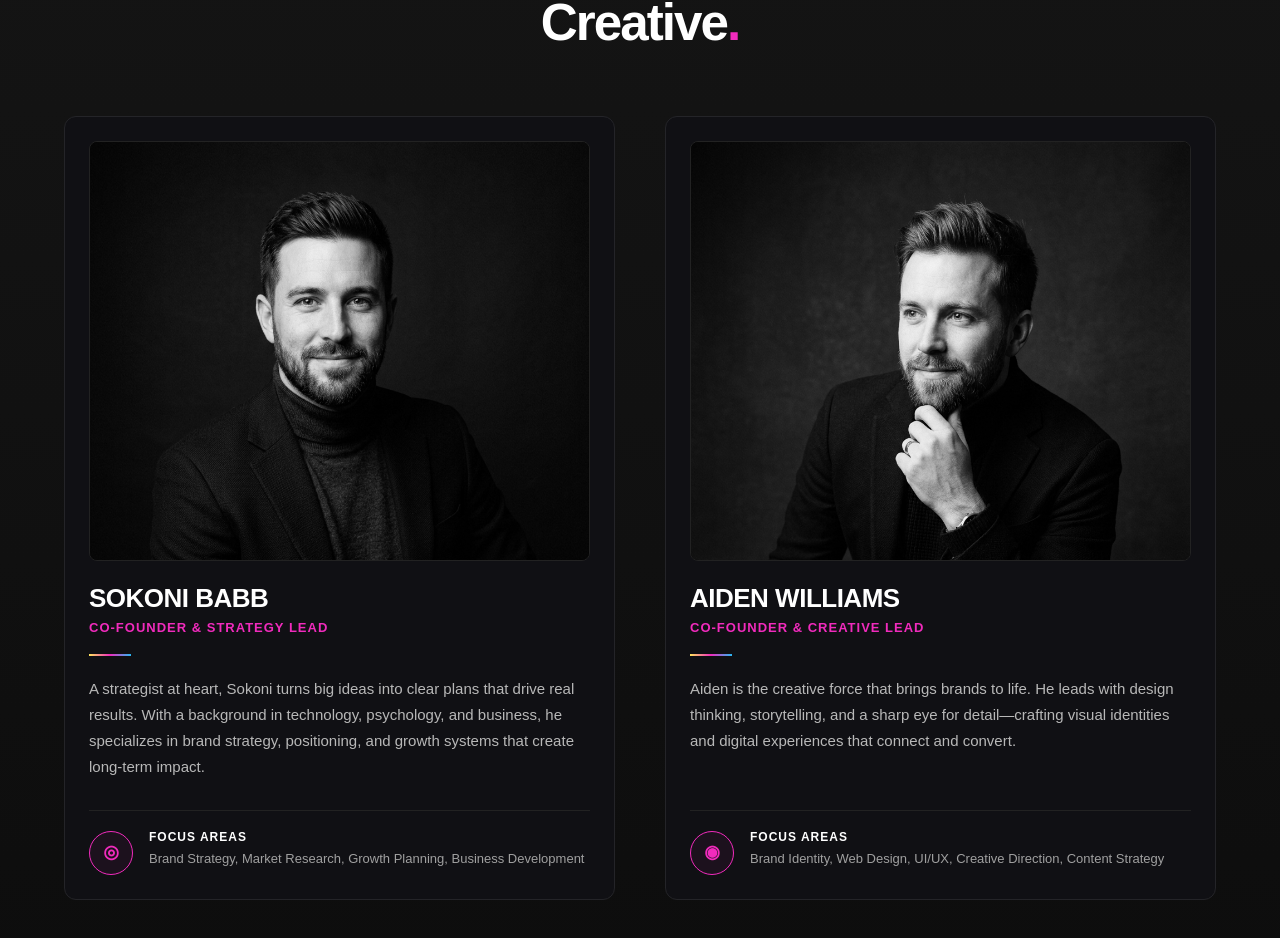
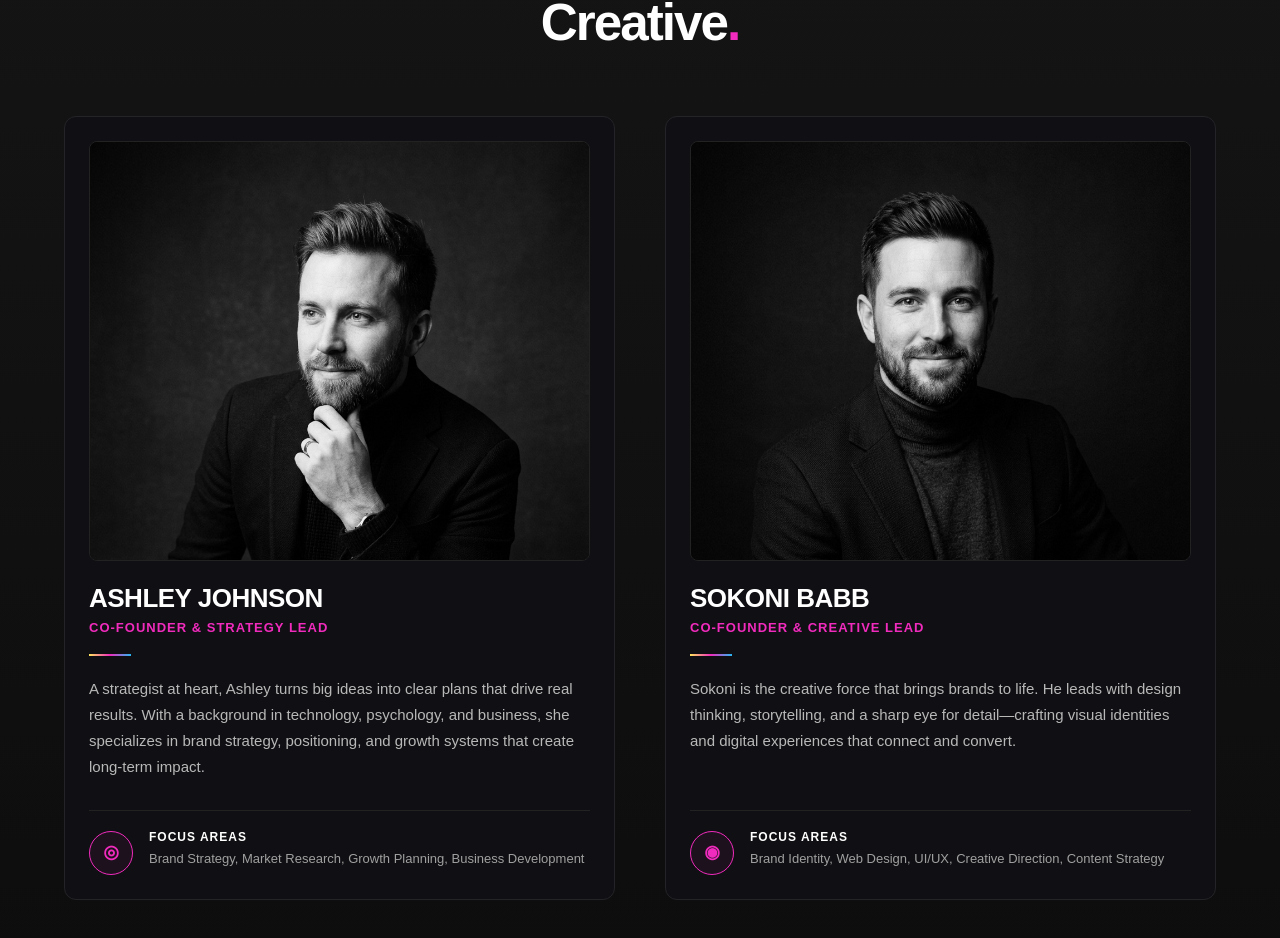
Before and after one commit to sokoni/blackline-creative-diflook, a React (Vite) app: page /about in a window 1280 px wide. Shown: the part 1088-2026 px from the top of the page. Built offline with nearby package versions, Linux system fonts and the light colour scheme.

Commit message:
Update leadership names on About page for Creative and Strategy Leads

```diff
--- a/src/pages/About.jsx
+++ b/src/pages/About.jsx
@@ -59,26 +59,26 @@ export default function About() {
         </div>
 
         <div className="founders-grid">
-          {/* SOKONI BABB */}
+          {/* ASHLEY JOHNSON */}
           <article className="founder-card">
             <div className="founder-image-wrapper">
               <img
-                src="/images/sokoni-babb.jpg"
-                alt="Sokoni Babb, Co-Founder and Strategy Lead of BlackLine Creative"
+                src="/images/ashley-johnson.jpg"
+                alt="Ashley Johnson, Co-Founder and Strategy Lead of BlackLine Creative"
                 className="founder-photo"
               />
             </div>
 
             <div className="founder-info">
-              <h3>SOKONI BABB</h3>
+              <h3>ASHLEY JOHNSON</h3>
               <p className="founder-title">CO-FOUNDER &amp; STRATEGY LEAD</p>
 
               <div className="card-gradient-bar" />
 
               <p className="founder-bio">
-                A strategist at heart, Sokoni turns big ideas into clear plans that
+                A strategist at heart, Ashley turns big ideas into clear plans that
                 drive real results. With a background in technology, psychology, and
-                business, he specializes in brand strategy, positioning, and growth
+                business, she specializes in brand strategy, positioning, and growth
                 systems that create long-term impact.
               </p>
 
@@ -96,24 +96,24 @@ export default function About() {
             </div>
           </article>
 
-          {/* AIDEN WILLIAMS */}
+          {/* SOKONI BABB */}
           <article className="founder-card">
             <div className="founder-image-wrapper">
               <img
-                src="/images/aiden-williams.jpg"
-                alt="Aiden Williams, Co-Founder and Creative Lead of BlackLine Creative"
+                src="/images/sokoni-babb.jpg"
+                alt="Sokoni Babb, Co-Founder and Creative Lead of BlackLine Creative"
                 className="founder-photo"
               />
             </div>
 
             <div className="founder-info">
-              <h3>AIDEN WILLIAMS</h3>
+              <h3>SOKONI BABB</h3>
               <p className="founder-title">CO-FOUNDER &amp; CREATIVE LEAD</p>
 
               <div className="card-gradient-bar" />
 
               <p className="founder-bio">
-                Aiden is the creative force that brings brands to life. He leads
+                Sokoni is the creative force that brings brands to life. He leads
                 with design thinking, storytelling, and a sharp eye for detail—crafting
                 visual identities and digital experiences that connect and convert.
               </p>
```
Also changed, not shown: public/images/ashley-johnson.jpg (added).
